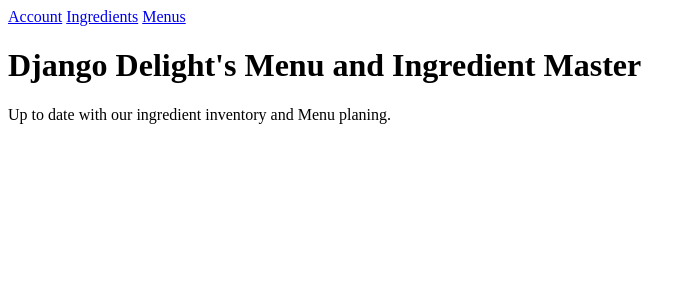
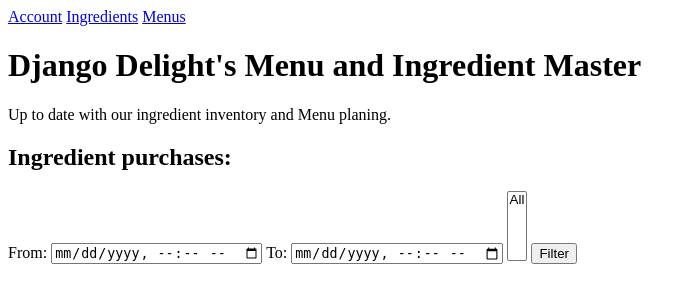
Before and after one commit to Sandrowue/DjangoMenuIngredient, a Django app: page /MenuIngredientMaster/ in a window 1280 px wide. Shown: the top 303 px of the page, without its empty margins (0-696 px from the left). Run offline with Django 5.2, Linux system fonts and the light colour scheme; data that the repository does not hold is empty.

Commit message:
ingredient purchases added with filter optionst to Account

```diff
--- a/capstone/MenuIngredientMaster/templates/MenuIngredientMaster/index.html
+++ b/capstone/MenuIngredientMaster/templates/MenuIngredientMaster/index.html
@@ -7,4 +7,61 @@
 {% block content %}
 <h1>Django Delight's Menu and Ingredient Master</h1>
 <p>Up to date with our ingredient inventory and Menu planing.</p>
+<h2>Ingredient purchases:</h2>
+<form method="get">
+   <label for="timespan_start">From:</label>
+   <input type="datetime-local" id="timespan_start" name="timespan_start" value="{{ request.GET.timespan_start }}">
+
+   <label for="timespan_end">To:</label>
+   <input type="datetime-local" id="timespan_end" name="timespan_end" value="{{ request.GET.timespan_end }}">
+
+   <select id="ingredient_names" name="ingredient_names" multiple>
+      <option value="__all__"
+         {% if "__all__" in selected_ingredient_names %}selected{% endif %}>
+         All
+      </option>
+      {% for ingredient in allIngredients %}
+         <option value="{{ ingredient.name }}"
+            {% if ingredient.name in selected_ingredient_names %}selected{% endif %}>
+            {{ ingredient.name }}
+         </option>
+      {% endfor %}
+   </select>
+   <script>
+   document.getElementById('ingredient_names').addEventListener('change', function(e) {
+      if ([...this.selectedOptions].some(opt => opt.value === '__all__')) {
+         for (let opt of this.options) {
+            opt.selected = true;
+         }
+      }
+   });
+   </script>
+
+   <input type="submit" value="Filter">
+</form>
+</br>
+{% if purchaseEvents %}
+<table>
+   <tr>
+      <th>Timestamp</th>
+      <th>Ingredient</th>
+      <th>Amount</th>
+      <th>Unit</th>
+      <th>Unit price</th>
+      <th>Total Price</th>
+   </tr>
+{% for purchase in purchaseEvents %}
+   <tr>
+      <td>{{ purchase.timestamp }}</td>
+      <td>{{ purchase.name }}</td>
+      <td>{{ purchase.quantity }}</td>
+      <td>{{ purchase.unit }}</td>
+      <td>{{ purchase.unit_price|floatformat:2 }}</td>
+      <td>{{ purchase.total_price|floatformat:2 }}</td>
+      <td><a href="{% url 'changeAcquiredIngredient' purchase.id %}"><button>Change Item</button></a></td>
+      <td><a href="{% url 'deleteAcquiredIngredient' purchase.id %}"><button>Delete Item</button></a></td>
+   </tr>
+{% endfor %}
+</table>
+{% endif %}
 {% endblock %}
--- a/capstone/MenuIngredientMaster/views.py
+++ b/capstone/MenuIngredientMaster/views.py
@@ -1,21 +1,45 @@
 from django.shortcuts import render, get_object_or_404, redirect
 from django.http import HttpResponse, Http404
 from django.template import loader
+from django.utils.dateparse import parse_datetime
 
 from .models import Ingredient, MenuItem, RecipeRequirements, Purchase, AcquiredIngredient
 from .forms import RecipeEditForm, SoldEditForm
+from datetime import datetime
 
 # Create your views here.
 def index(request):
-    return render(request, "MenuIngredientMaster/index.html")
+    allIngredients = Ingredient.objects.order_by("name")
+    start = request.GET.get("timespan_start")
+    end = request.GET.get('timespan_end')
+    ingredient_names = request.GET.getlist("ingredient_names")
+    if start or end or ingredient_names:
+        purchaseEvents = AcquiredIngredient.objects.order_by("-timestamp")
+        if start:
+            start_dt = datetime.strptime(start, "%Y-%m-%dT%H:%M")
+            if start_dt:
+                purchaseEvents = purchaseEvents.filter(timestamp__gte=start_dt)
+        if end:
+            end_dt = datetime.strptime(end, "%Y-%m-%dT%H:%M")
+            if end_dt:
+                purchaseEvents = purchaseEvents.filter(timestamp__lte=end_dt)
+        if ingredient_names and "__all__" not in ingredient_names:
+            purchaseEvents = purchaseEvents.filter(name__in=ingredient_names)
+    else:
+        purchaseEvents = AcquiredIngredient.objects.none()
+    context = {
+        "purchaseEvents": purchaseEvents,
+        "allIngredients": allIngredients,
+        "selected_ingredient_names": ingredient_names,
+    }
+    return render(request, "MenuIngredientMaster/index.html", context)
+
 
 def ingredients(request):
     allIngredients = Ingredient.objects.order_by("name")
-    purchaseEvents = AcquiredIngredient.objects.order_by("-timestamp")
     template = loader.get_template("MenuIngredientMaster/ingredients.html")
     context = {
         "allIngredients": allIngredients,
-        "purchaseEvents": purchaseEvents,
     }
     return HttpResponse(template.render(context, request))
 
```
Also changed, not shown: capstone/MenuIngredientMaster/templates/MenuIngredientMaster/ingredients.html (+1 -27 lines).
